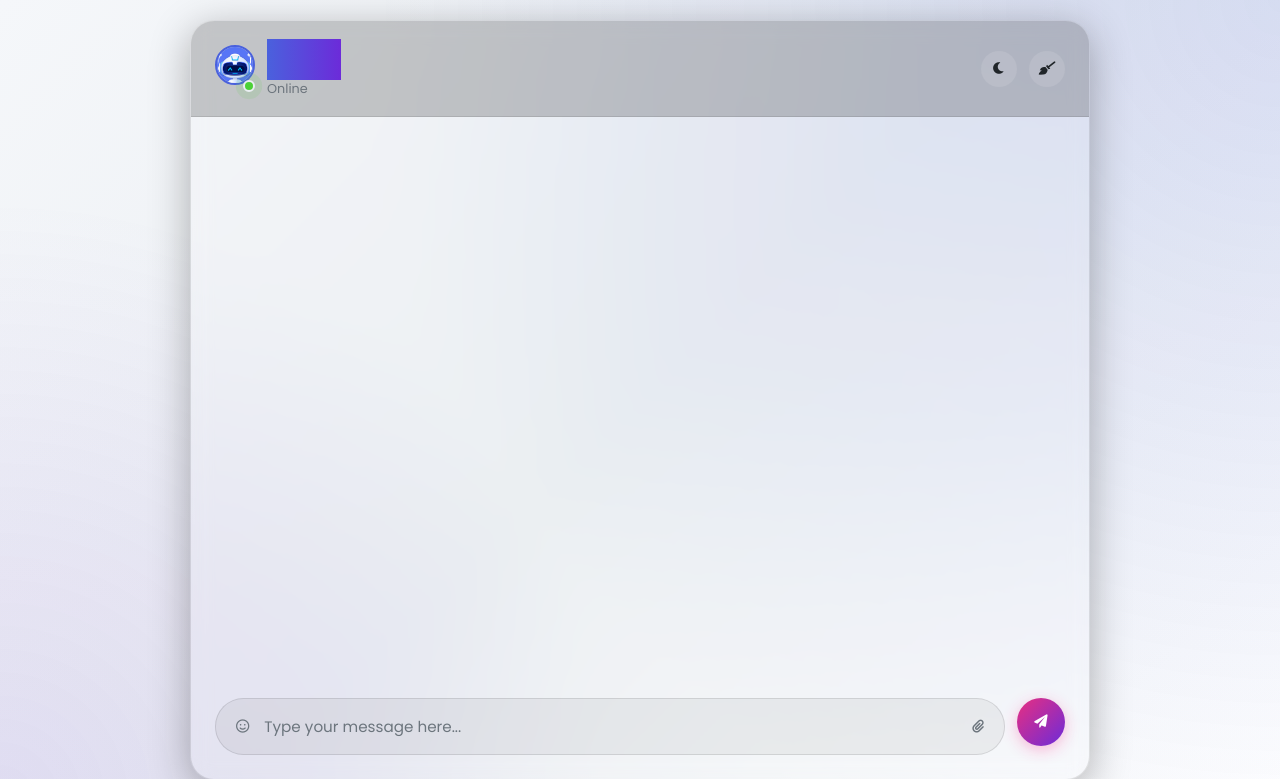
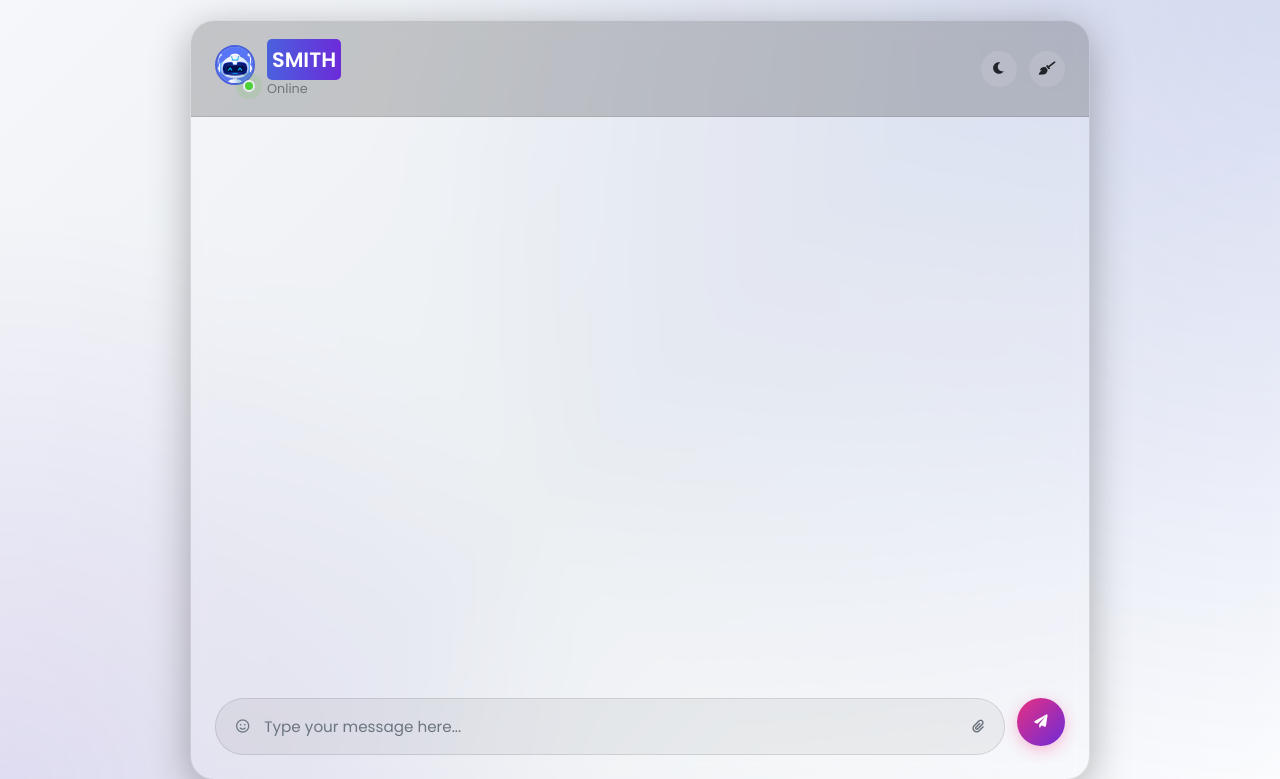
Before and after one commit to ksamanasesh/Mental-Health-Care-Support-Web, a Django app: template templates/appBot/chat.html in a window 1280 px wide. Shown: the top 779 px of the page. Run offline with Django 5.2, Linux system fonts and the light colour scheme; the template is opened without the code that fills it, so the values that code supplies are empty.

Commit message:
chat updated

```diff
--- a/static/appBot/css/newChat.css
+++ b/static/appBot/css/newChat.css
@@ -157,12 +157,14 @@
 }
 
 .header-info h1 {
+    color: white;
     font-size: 1.3rem;
     font-weight: 600;
     background: linear-gradient(to right, var(--primary-color), var(--secondary-color));
-    -webkit-text-fill-color: transparent;
+    /* -webkit-text-fill-color: transparent; */
     padding: 5px;
     margin: 0;
+    border-radius: 5px;
 }
 
 .status {
```
